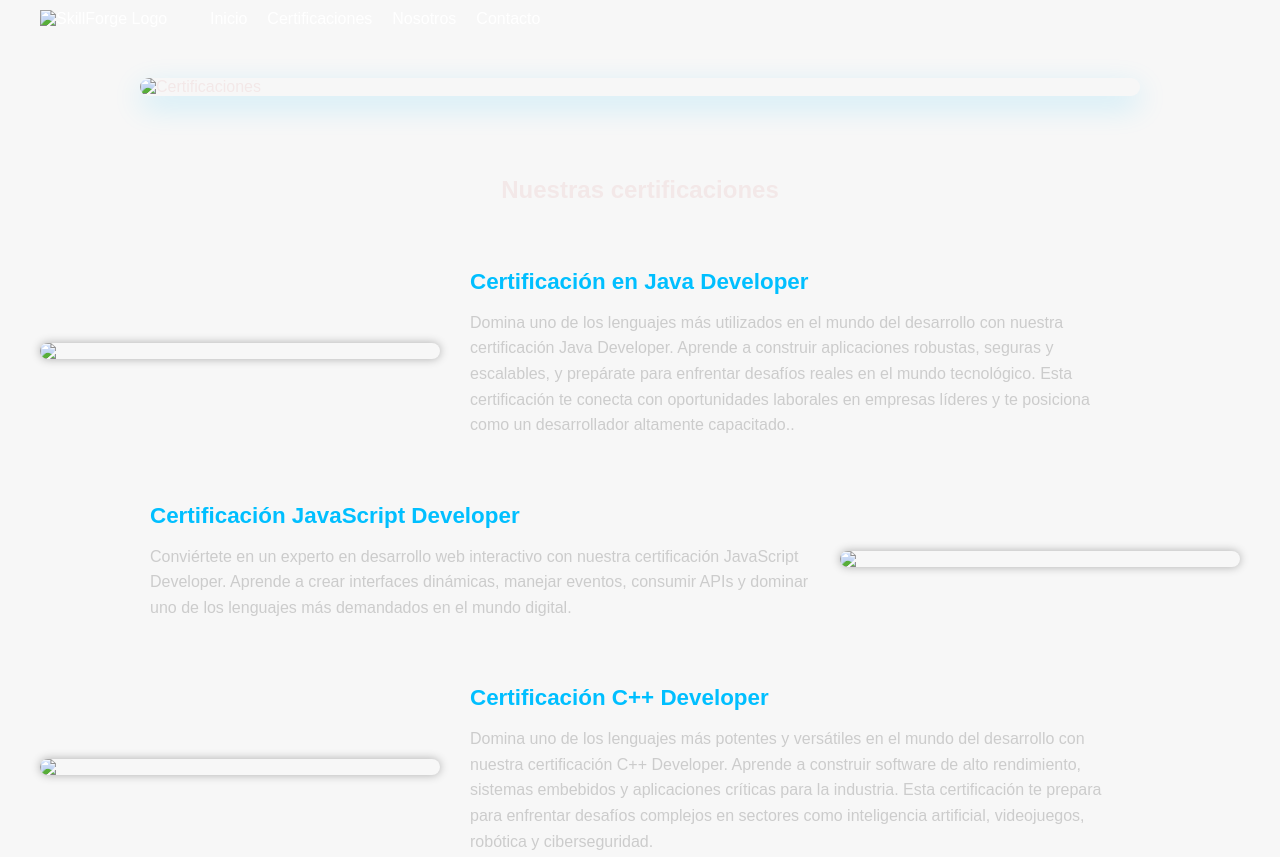
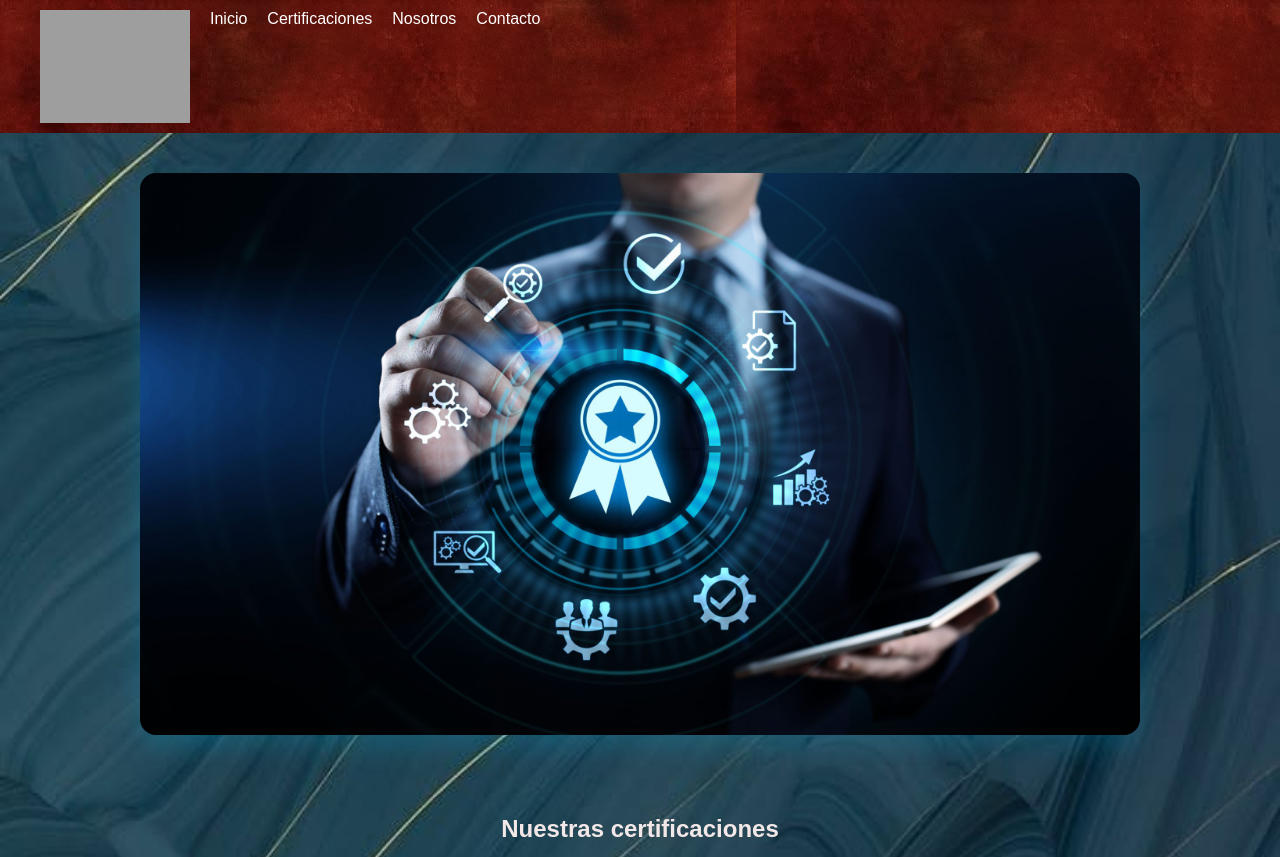
Before and after one commit to DannaMajhli/Examen2doParcial_Gina, a plain HTML site: page front/certificaciones.html in a window 1280 px wide. Shown: the top 857 px of the page. Drawn offline with Linux system fonts and the light colour scheme; the site is published under a folder, as on GitHub Pages, so addresses that start at the root find nothing.

Commit message:
"Movi las imagenes al front - Danna"

```diff
--- a/front/certificaciones.html
+++ b/front/certificaciones.html
@@ -6,14 +6,14 @@
     <meta name="viewport" content="width=device-width, initial-scale=1.0">
     <title>Certificaciones</title>
         <link rel="stylesheet" href="css/estilos.css">
-     <link rel="icon" href="/img/favicon.png" type="image/png">
+     <link rel="icon" href="img/favicon.png" type="image/png">
 </head>
 <body>
     <!-- Header -->
     <header>
         <nav class="menu">
             <ul>
-                  <img src="/img/skill.png" alt="SkillForge Logo" width="150px" height="auto" />
+                  <img src="img/skill.png" alt="SkillForge Logo" width="150px" height="auto" />
                 <li><a href="index.html">Inicio</a></li>
                 <li><a href="certificaciones.html" class="protegido">Certificaciones</a></li>
                 <li><a href="nosotros.html">Nosotros</a></li>
@@ -25,7 +25,7 @@
 <section class="principal-section">
     <div class="principal-container">
         <div class="principal-image">
-            <img src="/img/certi.jpeg" alt="Certificaciones">
+            <img src="img/certi.jpeg" alt="Certificaciones">
         </div>
 
     </div>
@@ -36,7 +36,7 @@
     <h2 style="text-align: center;">Nuestras certificaciones</h2>
 
     <div class="certificacion-bloque">
-      <img src="/img/java.jpg">
+      <img src="img/java.jpg">
       <div class="texto">
         <h2>Certificación en Java Developer</h2>
         <p>Domina uno de los lenguajes más utilizados en el mundo del desarrollo con nuestra certificación Java Developer. Aprende a construir aplicaciones robustas, seguras y escalables, y prepárate para enfrentar desafíos reales en el mundo tecnológico. Esta certificación te conecta con oportunidades laborales en empresas líderes y te posiciona como un desarrollador altamente capacitado..</p>
@@ -46,7 +46,7 @@
     </div>
 
     <div class="certificacion-inverso">
-       <img src="/img/jss.webp">
+       <img src="img/jss.webp">
       <div class="texto">
         <h2>Certificación JavaScript Developer</h2>
         <p>Conviértete en un experto en desarrollo web interactivo con nuestra certificación JavaScript Developer. Aprende a crear interfaces dinámicas, manejar eventos, consumir APIs y dominar uno de los lenguajes más demandados en el mundo digital.</p>
@@ -54,7 +54,7 @@
     </div>
 
       <div class="certificacion-bloque">
-      <img src="/img/cmasmas.jpeg">
+      <img src="img/cmasmas.jpeg">
       <div class="texto">
         <h2>Certificación C++ Developer</h2>
         <p>Domina uno de los lenguajes más potentes y versátiles en el mundo del desarrollo con nuestra certificación C++ Developer. Aprende a construir software de alto rendimiento, sistemas embebidos y aplicaciones críticas para la industria. Esta certificación te prepara para enfrentar desafíos complejos en sectores como inteligencia artificial, videojuegos, robótica y ciberseguridad.</p>
@@ -64,7 +64,7 @@
     </div>
 
     <div class="certificacion-inverso">
-      <img src="/img/C.png">
+      <img src="img/C.png">
       <div class="texto">
         <h2>Certificación C# Developer</h2>
         <p>Aprende a desarrollar aplicaciones modernas y eficientes con nuestra certificación C# Developer. Domina uno de los lenguajes más utilizados en el ecosistema .NET y prepárate para crear soluciones empresariales, aplicaciones web y servicios en la nube. Esta certificación te conecta con herramientas profesionales y te posiciona como un desarrollador versátil y altamente capacitado.</p>
--- a/front/css/estilos.css
+++ b/front/css/estilos.css
@@ -13,7 +13,7 @@ body {
     display: flex;
     flex-direction: column;
 
-    background-image: url('/img/fondo.jpg');
+    background-image: url('../img/fondo.jpg');
     background-size: cover;
     background-repeat: no-repeat;
     background-attachment: fixed; /* Para que no se mueva al hacer scroll */
@@ -27,7 +27,7 @@ header {
     display: flex;
     justify-content: space-between;
     align-items: center;
-    background-image: url('/img/fondo2.jpg');
+    background-image: url('../img/fondo2.jpg');
     color: white;
     padding: 10px 40px;
 }
```
Also changed, not shown: front/img/C.png (renamed from img/C.png), front/img/certi.jpeg (renamed from img/certi.jpeg), front/img/cmasmas.jpeg (renamed from img/cmasmas.jpeg), front/img/favicon.png (renamed from img/favicon.png), front/img/java.jpg (renamed from img/java.jpg), front/img/jss.webp (renamed from img/jss.webp), 2 other files.
